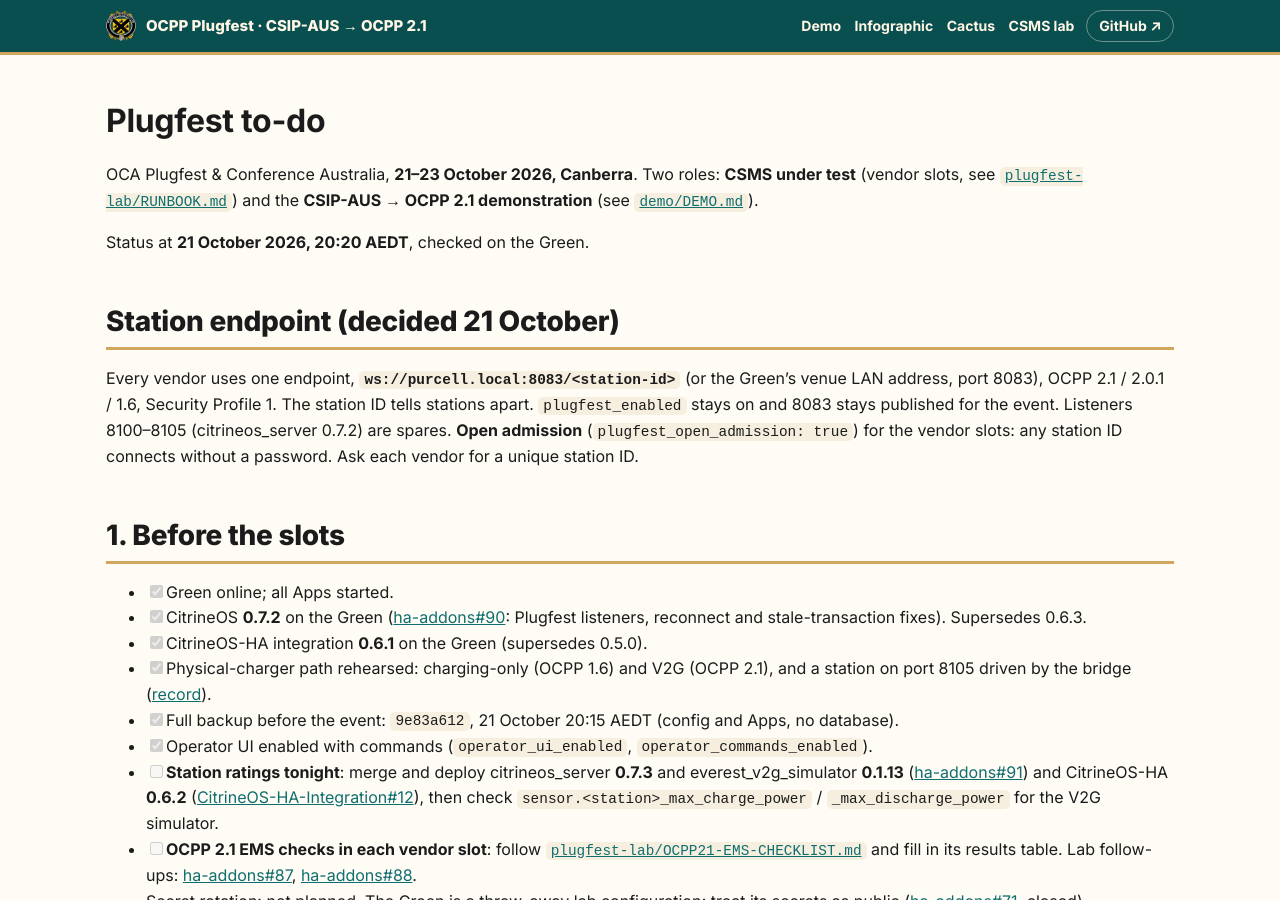
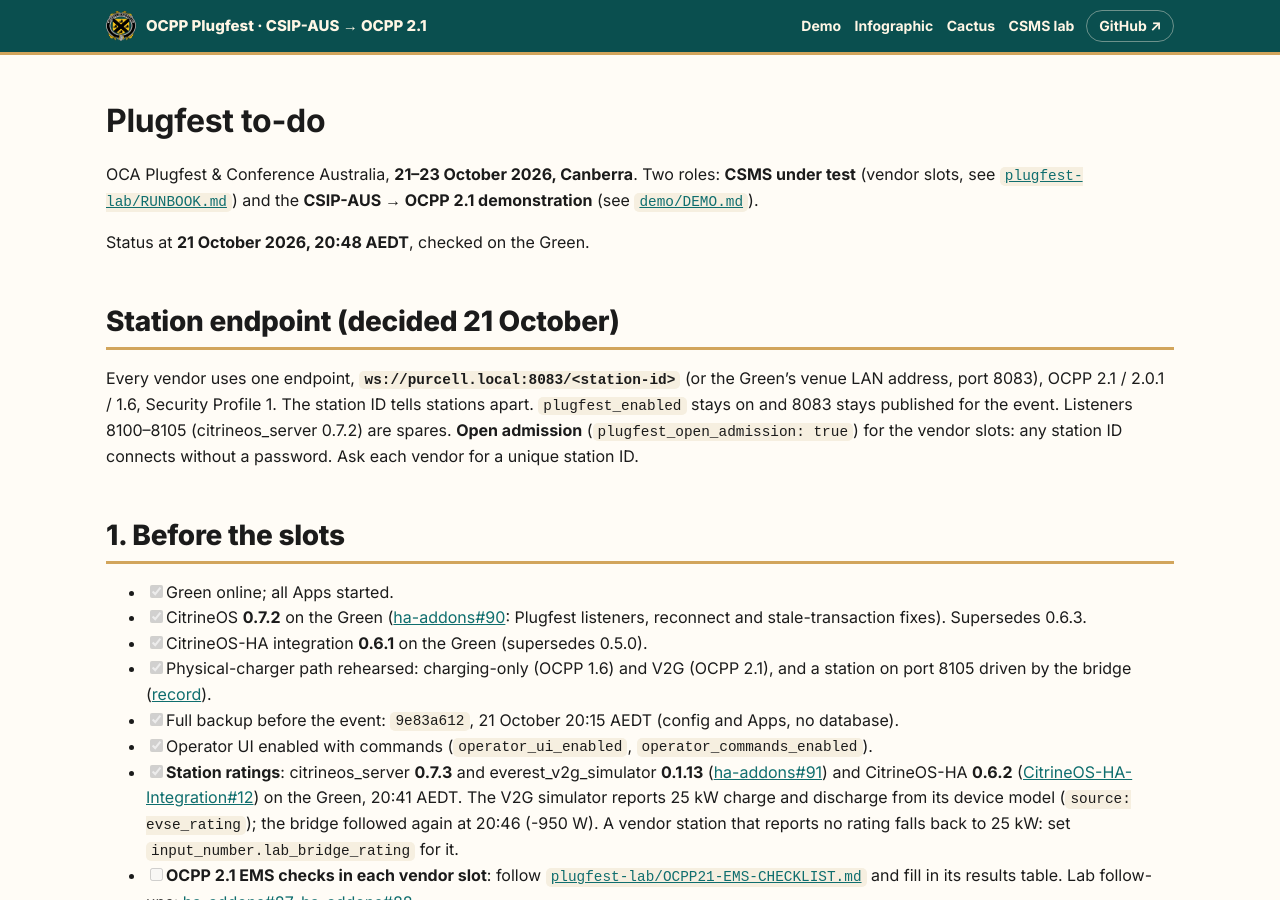
Before and after one commit to purcell-lab/ocpp-plugfest, a Jekyll site: the page built from TODO.md, in a window 1280 px wide and 900 px high. Built offline with Jekyll 4.4.1, drawn with Linux system fonts in a browser that asks for light colours; our own code applies the rules of GitHub Pages for plain Markdown files.

Commit message:
TODO: station ratings deployed (CitrineOS 0.7.3, V2G sim 0.1.13, CitrineOS-HA 0.6.2)
Co-Authored-By: Claude Opus 5.5 <noreply@anthropic.com>
Claude-Session: https://claude.ai/code/session_01Kz9pMr42VvXk76LqnPeaqD

```diff
--- a/TODO.md
+++ b/TODO.md
@@ -4,7 +4,7 @@ OCA Plugfest & Conference Australia, **21–23 October 2026, Canberra**.
 Two roles: **CSMS under test** (vendor slots, see [`plugfest-lab/RUNBOOK.md`](plugfest-lab/RUNBOOK.md))
 and the **CSIP-AUS → OCPP 2.1 demonstration** (see [`demo/DEMO.md`](demo/DEMO.md)).
 
-Status at **21 October 2026, 20:20 AEDT**, checked on the Green.
+Status at **21 October 2026, 20:48 AEDT**, checked on the Green.
 
 ## Station endpoint (decided 21 October)
 
@@ -25,11 +25,12 @@ vendor slots: any station ID connects without a password. Ask each vendor for a
       ([record](results/2026-10-21-physical-path-rehearsal/README.md)).
 - [x] Full backup before the event: `9e83a612`, 21 October 20:15 AEDT (config and Apps, no database).
 - [x] Operator UI enabled with commands (`operator_ui_enabled`, `operator_commands_enabled`).
-- [ ] **Station ratings tonight**: merge and deploy citrineos_server **0.7.3** and
-      everest_v2g_simulator **0.1.13** ([ha-addons#91](https://github.com/purcell-lab/ha-addons/pull/91))
-      and CitrineOS-HA **0.6.2**
-      ([CitrineOS-HA-Integration#12](https://github.com/purcell-lab/CitrineOS-HA-Integration/pull/12)),
-      then check `sensor.<station>_max_charge_power` / `_max_discharge_power` for the V2G simulator.
+- [x] **Station ratings**: citrineos_server **0.7.3** and everest_v2g_simulator **0.1.13**
+      ([ha-addons#91](https://github.com/purcell-lab/ha-addons/pull/91)) and CitrineOS-HA **0.6.2**
+      ([CitrineOS-HA-Integration#12](https://github.com/purcell-lab/CitrineOS-HA-Integration/pull/12))
+      on the Green, 20:41 AEDT. The V2G simulator reports 25 kW charge and discharge from its device
+      model (`source: evse_rating`); the bridge followed again at 20:46 (-950 W). A vendor station that
+      reports no rating falls back to 25 kW: set `input_number.lab_bridge_rating` for it.
 - [ ] **OCPP 2.1 EMS checks in each vendor slot**: follow
       [`plugfest-lab/OCPP21-EMS-CHECKLIST.md`](plugfest-lab/OCPP21-EMS-CHECKLIST.md) and fill in its
       results table. Lab follow-ups: [ha-addons#87](https://github.com/purcell-lab/ha-addons/issues/87),
```
